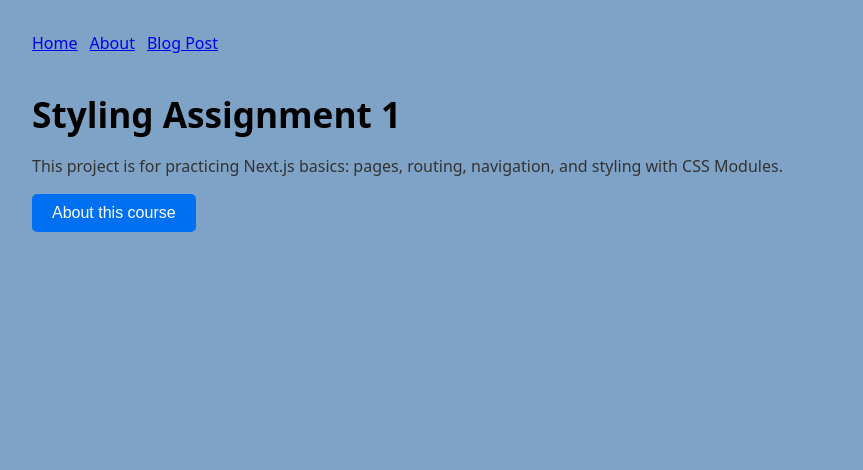
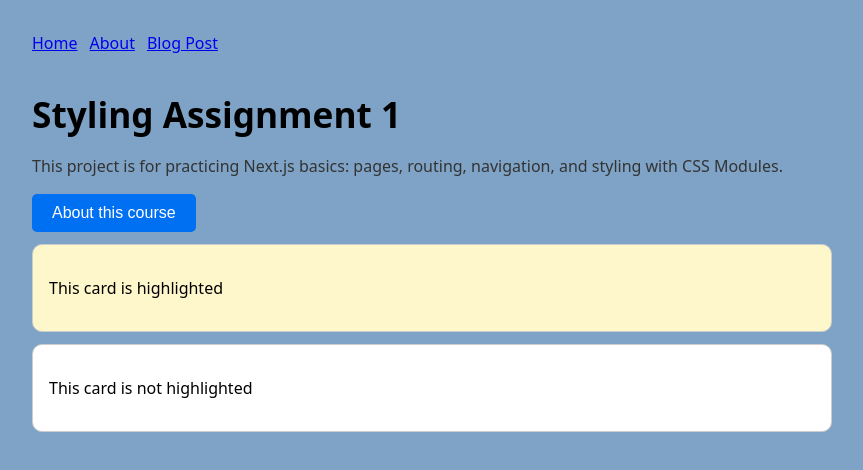
Before and after one commit to Azzni96/nextjs, a Next.js app: page / in a window 1280 px wide. Shown: the top 470 px of the page, without its empty margins (208-1071 px from the left). Built offline with nearby package versions, Linux system fonts and the light colour scheme.

Commit message:
Styling Task 4: Card component with inline styles

```diff
--- /dev/null
+++ b/app/components/Card.js
@@ -0,0 +1,15 @@
+export default function Card({ highlighted, children }) {
+  return (
+    <div
+      style={{
+        padding: "16px",
+        marginTop: "12px",
+        borderRadius: "10px",
+        border: "1px solid #ccc",
+        backgroundColor: highlighted ? "#fff7cc" : "#ffffff",
+      }}
+    >
+      {children}
+    </div>
+  );
+}
--- a/app/page.js
+++ b/app/page.js
@@ -3,6 +3,7 @@
 import Navigation from "./components/Navigation";
 import Title from "./components/Title";
 import Button from "./components/Button";
+import Card from "./components/Card";
 export default function HomePage() {
   return (
     <main>
@@ -19,6 +20,15 @@
       <Link  href="/about">
         <Button>About this course</Button>
       </Link>
+
+      <Card highlighted={true}>
+  <p>This card is highlighted</p>
+</Card>
+
+<Card highlighted={false}>
+  <p>This card is not highlighted</p>
+</Card>
+
     </main>
   );
 }
```
